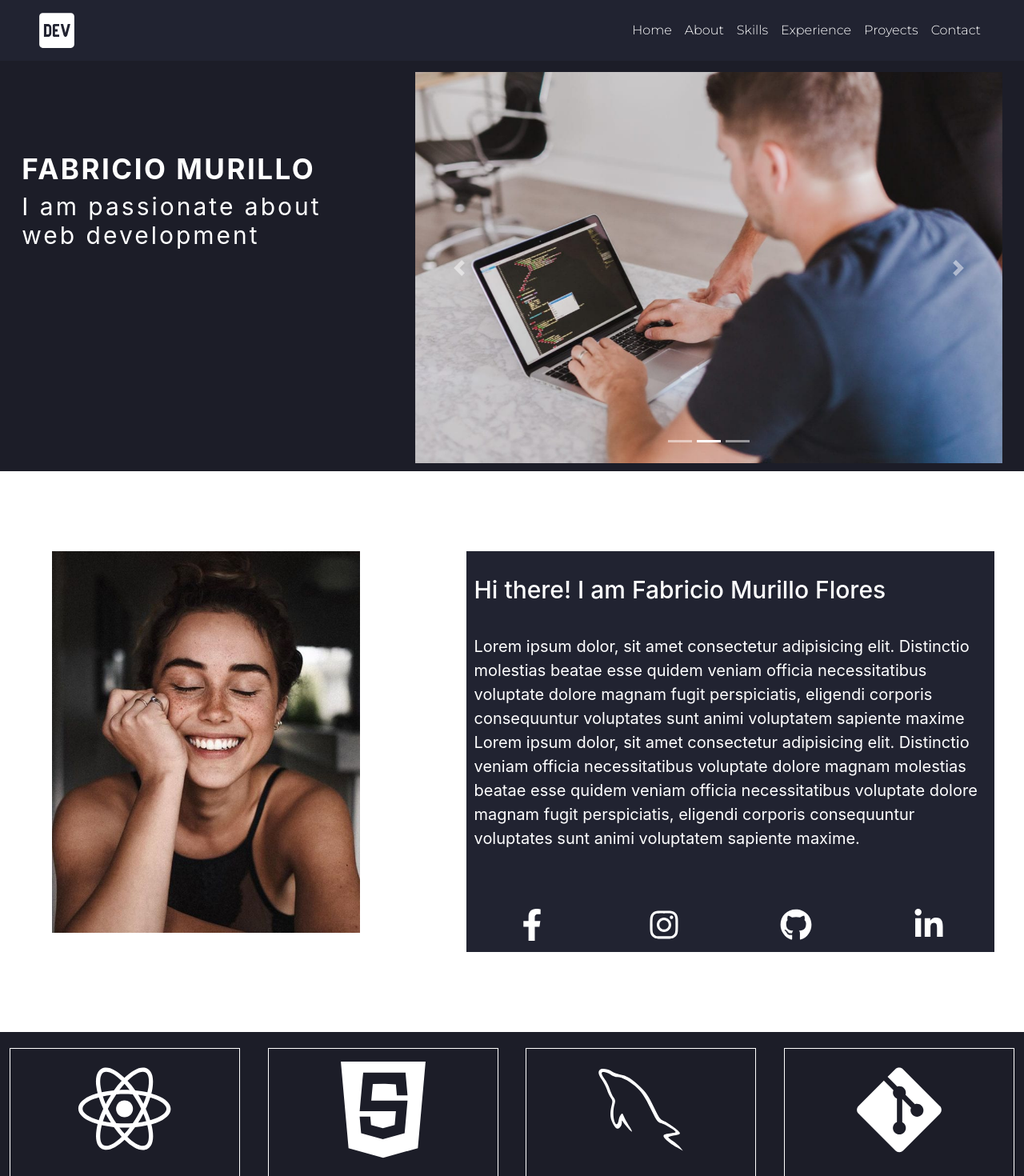
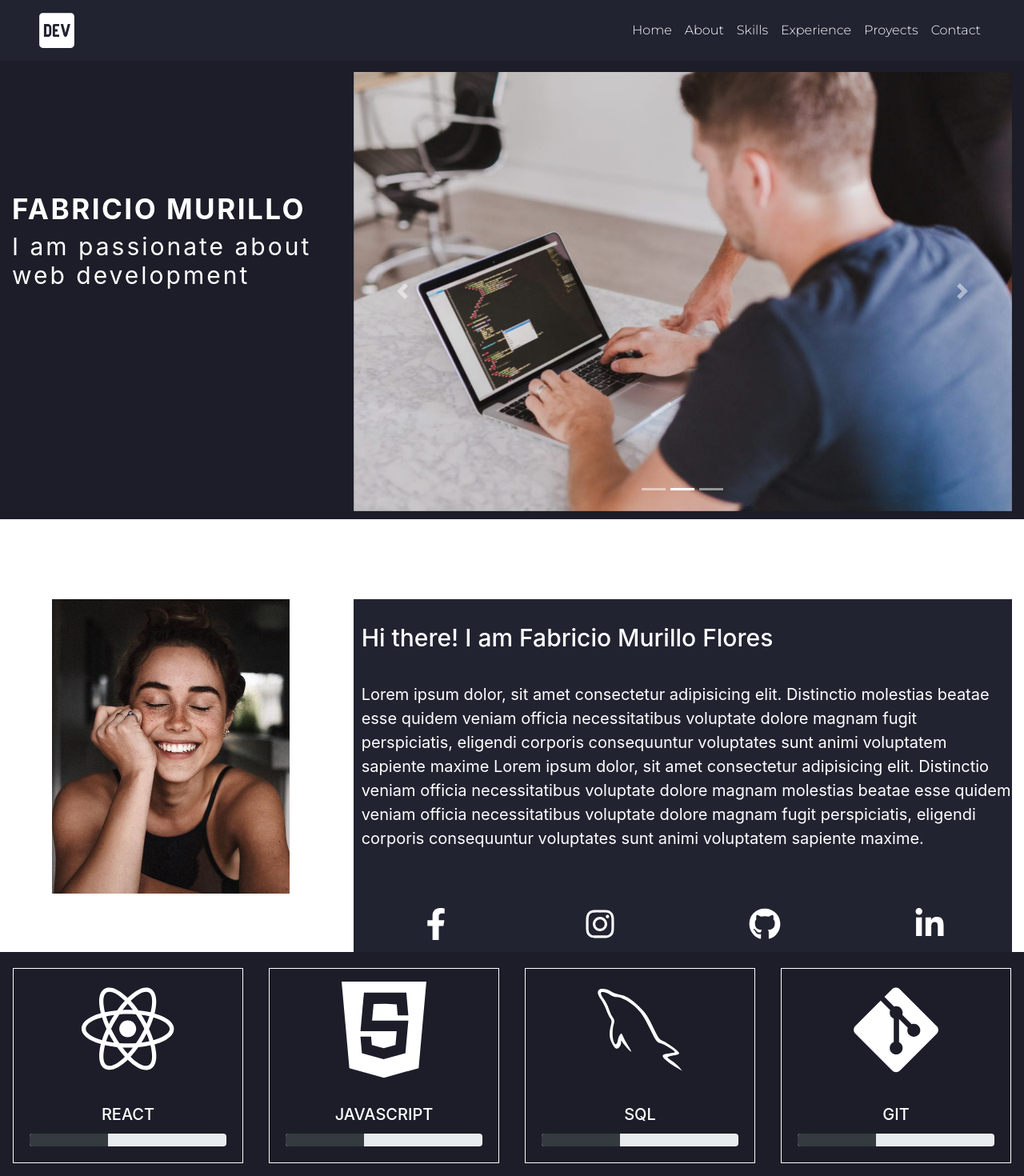
Before and after one commit to FabricioMF72/react-portfolio, a React (Create React App) app: page / in a window 1280 px wide. Shown: the top 1470 px of the page at 80% size. Built offline with nearby package versions, Linux system fonts and the light colour scheme.

Commit message:
fix components width, add container from bootstrap

```diff
--- a/public/index.html
+++ b/public/index.html
@@ -2,7 +2,7 @@
 <html lang="en">
   <head>
     <meta charset="utf-8" />
-    <link rel="icon" href="%PUBLIC_URL%/favicon.ico" />
+    <link rel="icon" href="%PUBLIC_URL%/unnamed.ico" />
     <meta name="viewport" content="width=device-width, initial-scale=1" />
     <meta name="theme-color" content="#000000" />
     <meta
@@ -26,7 +26,7 @@
       work correctly both with client-side routing and a non-root public URL.
       Learn how to configure a non-root public URL by running `npm run build`.
     -->
-    <title>React App</title>
+    <title>Portfolio</title>
   </head>
   <body>
     <noscript>You need to enable JavaScript to run this app.</noscript>
--- a/src/App.css
+++ b/src/App.css
@@ -1,9 +1,23 @@
-
+* {
+  margin: 0 ;
+  padding: 0;
+  box-sizing: border-box;
+}
+.root{
+  background-color: #1C1D28;
+}
+.col{
+  padding: 0% !important;
+}
 .header{
-   width: 100%;
+   width: 90% !important;
    height: auto;
    background-color: #212331 ;
    margin-bottom: 40px;
+
+}
+.header-navbar{
+  width: 100%;
 }
 
 .navbar-logo{
@@ -34,7 +48,7 @@
   background-color: #1C1D28;
 }
 .home-info{
-  margin: 50px 0 10px 3%;
+  margin: 100px ;
   margin-left: auto;
   margin-right: auto;
   display: block;
@@ -57,16 +71,20 @@
 
 }
 .home-carousel{
-  margin: 50px 0 10px 2%;
+  margin: 50px 0 10px 0;
+
   margin-left: auto;
   margin-right: auto;
   display: block;
+
 }
 
 .about{
   width: 100%;
   height: auto;
   background-color: #fff;
+
+
 }
 
 .about-image{
@@ -80,10 +98,13 @@
 }
 
 .about-info{
-  width: 90%;
+  width: 100%;
   height: auto;
   background-color:#212331 ;
-  margin: 100px auto;
+  margin-top: 100px;
+  margin-left: auto;
+  margin-right: auto;
+  display: block;
 }
 .about-title{
   padding-top: 30px;
@@ -95,6 +116,7 @@
   margin-left: auto;
   margin-right: auto;
   display: block;
+
 }
 
 .about-text{
@@ -107,6 +129,7 @@
   margin-left: auto;
   margin-right: auto;
   display: block;
+
 }
 
 .about-nav{
@@ -127,7 +150,7 @@
   height: auto;
   background-color: #1C1D28;
   text-align: center;
-  padding:10px
+  padding:10px;
 }
 
 
--- a/src/components/About.js
+++ b/src/components/About.js
@@ -3,15 +3,16 @@ import Row from 'react-bootstrap/Row'
 import Col from 'react-bootstrap/Col'
 import Image from 'react-bootstrap/Image'
 import Nav from 'react-bootstrap/Nav'
+import Container from 'react-bootstrap/Container'
 import { FaFacebookF,FaInstagram, FaGithub, FaLinkedinIn } from 'react-icons/fa';
 const About = () => {
     return (
-        <div className="about">
+        <Container className="about" fluid>
             <Row>
-                <Col sm={5}>
+                <Col sm={4}>
                     <Image className="about-image" src="/images/about-image.jpg" alt="First slide" fluid  />
                 </Col>
-                <Col sm={7}>
+                <Col sm={8}>
                     <div className="about-info">
                         <h1 className="about-title"> Hi there! I am Fabricio Murillo Flores</h1>
                         <p className="about-text">Lorem ipsum dolor, sit amet consectetur adipisicing elit. Distinctio
@@ -37,7 +38,7 @@ const About = () => {
                     </div>
                 </Col>
             </Row>
-        </div>
+        </Container>
     )
 }
 
--- a/src/components/Home.js
+++ b/src/components/Home.js
@@ -3,16 +3,17 @@ import Carousel from 'react-bootstrap/Carousel'
 import Image from 'react-bootstrap/Image'
 import Row from 'react-bootstrap/Row'
 import Col from 'react-bootstrap/Col'
+import Container from 'react-bootstrap/Container'
 import 'bootstrap/dist/css/bootstrap.min.css';
 const Home = () => {
     return (
-            <div className="container-home">
-                <Row>
+            <Container className="container-home" fluid>
+                <Row className="row">
                     <Col sm={4} className="home-info">
                         <h1 className="home-title">FABRICIO MURILLO</h1>
                         <h1 className="home-about">I am passionate about web development</h1>
                     </Col>
-                    <Col sm={7} className="home-carousel">
+                    <Col sm={8} className="home-carousel">
                         <Carousel>
                             <Carousel.Item>
                                 <Image src="/images/carousel2.jpg" alt="First slide" fluid   />
@@ -26,7 +27,7 @@ const Home = () => {
                         </Carousel>
                     </Col>
                 </Row>
-            </div>
+            </Container>
     )
 }
 
--- a/src/components/Skill.js
+++ b/src/components/Skill.js
@@ -3,11 +3,12 @@ import Card from 'react-bootstrap/Card'
 import Row from 'react-bootstrap/Row'
 import Col from 'react-bootstrap/Col'
 import ProgressBar from 'react-bootstrap/ProgressBar'
+import Container from 'react-bootstrap/Container'
 import { DiMysql,DiReact, DiJavascript, DiGit, DiHtml5, DiCss3, DiBootstrap } from 'react-icons/di';
 import { SiRstudio } from 'react-icons/si';
 const Skill = () => {
     return (
-        <div className="skill">
+        <Container className="skill" fluid>
             <Row>
                 <Col sm={3}>
                     <Card style={{ width: '18rem' }} className="card-item">
@@ -84,7 +85,7 @@ const Skill = () => {
                     </Card>
                 </Col>
             </Row>
-        </div>
+        </Container>
     )
 }
 
```
Also changed, not shown: 2 other files (tests, documents, lock files or other folders).
